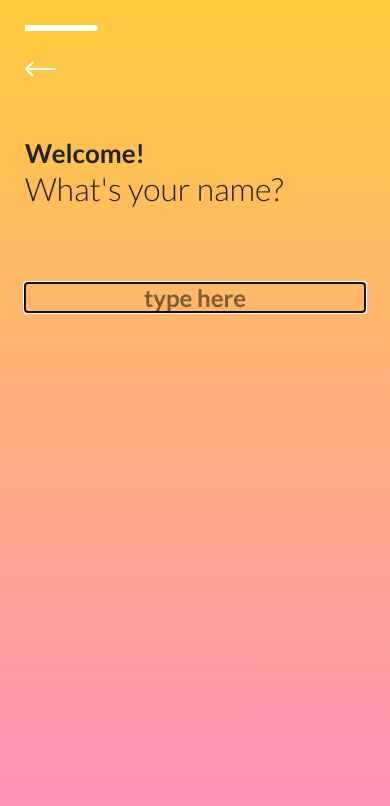
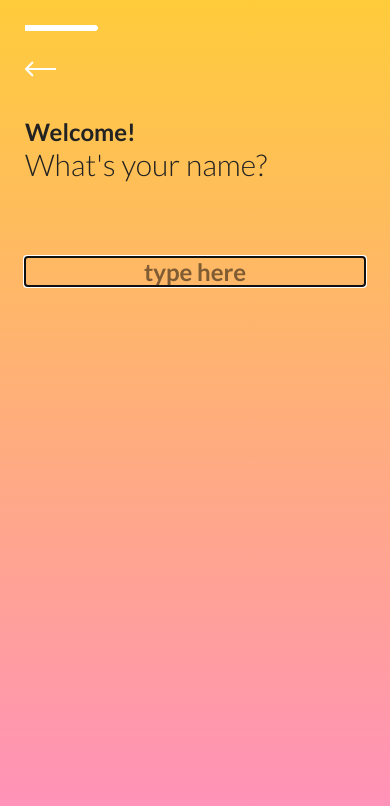
Before and after one commit to mustafaramadan4/Flix, a React Native app: screen /Email in a window 390 px wide. Shown: the top 806 px of the page. Built offline with nearby package versions, Linux system fonts and the light colour scheme.

Commit message:
Slightly reduced font sizes and top margin

```diff
--- a/components/FormHeading/index.js
+++ b/components/FormHeading/index.js
@@ -39,14 +39,14 @@ const styles = StyleSheet.create({
     heading: {
         color: '#222222',
         fontFamily: 'Lato-Bold',
-        fontSize: 26,
+        fontSize: 24,
         fontWeight: 'bold',
-        marginTop: 60,
+        marginTop: 40,
     },
     question: {
         color: '#222222',
         fontFamily: 'Lato-Light',
-        fontSize: 32,
+        fontSize: 30,
     },
 });
 
```
